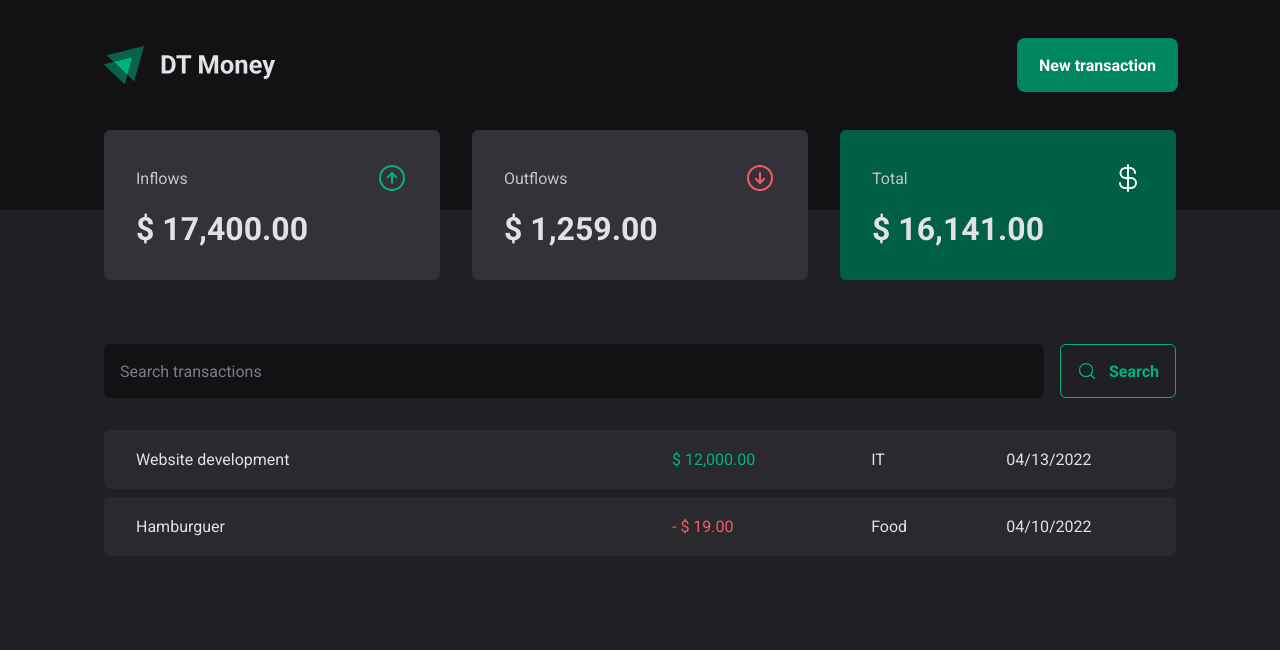
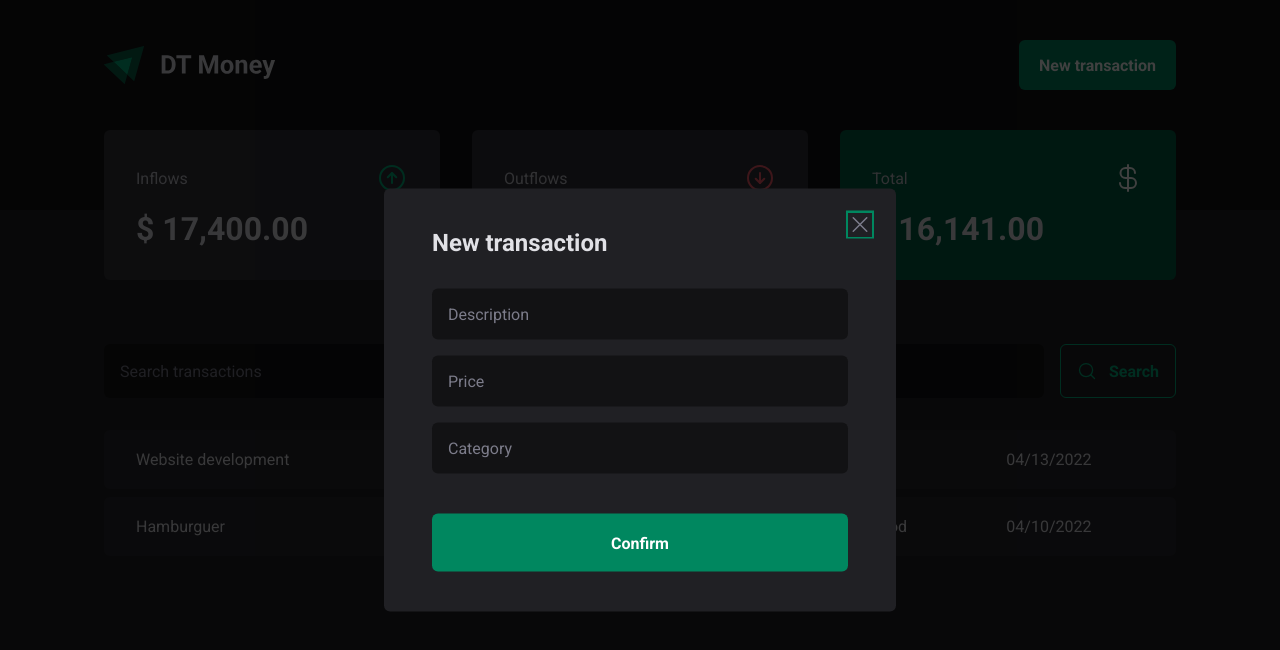
Before and after one commit to renatomarquesteles/ignite-03-dt-money, a React (Vite) app: page / in a window 1280 px wide. Both pictures are taken after a click on the button "New transaction". Shown: the top 650 px of the page. Built offline with nearby package versions, Linux system fonts and the light colour scheme.

Commit message:
feat: adds New Transaction Modal

```diff
--- a/package.json
+++ b/package.json
@@ -9,6 +9,7 @@
     "preview": "vite preview"
   },
   "dependencies": {
+    "@radix-ui/react-dialog": "^1.0.3",
     "phosphor-react": "^1.4.1",
     "react": "^18.2.0",
     "react-dom": "^18.2.0",
--- a/src/components/Header/index.tsx
+++ b/src/components/Header/index.tsx
@@ -1,4 +1,7 @@
+import * as Dialog from '@radix-ui/react-dialog';
+
 import logoImg from '../../assets/logo.svg';
+import { NewTransactionModal } from '../NewTransactionModal';
 
 import { Button, Container, Content } from './styles';
 
@@ -7,7 +10,14 @@
     <Container>
       <Content>
         <img src={logoImg} alt="" />
-        <Button type="button">New transaction</Button>
+
+        <Dialog.Root>
+          <Dialog.Trigger asChild>
+            <Button type="button">New transaction</Button>
+          </Dialog.Trigger>
+
+          <NewTransactionModal />
+        </Dialog.Root>
       </Content>
     </Container>
   );
--- /dev/null
+++ b/src/components/NewTransactionModal/index.tsx
@@ -0,0 +1,27 @@
+import * as Dialog from '@radix-ui/react-dialog';
+import { X } from 'phosphor-react';
+
+import { CloseButton, Content, Overlay } from './styles';
+
+export const NewTransactionModal = () => {
+  return (
+    <Dialog.Portal>
+      <Overlay />
+
+      <Content>
+        <Dialog.Title>New transaction</Dialog.Title>
+        <CloseButton>
+          <X size={24} />
+        </CloseButton>
+
+        <form>
+          <input type="text" placeholder="Description" required />
+          <input type="number" placeholder="Price" required />
+          <input type="text" placeholder="Category" required />
+
+          <button type="submit">Confirm</button>
+        </form>
+      </Content>
+    </Dialog.Portal>
+  );
+};
--- /dev/null
+++ b/src/components/NewTransactionModal/styles.ts
@@ -0,0 +1,71 @@
+import styled from 'styled-components';
+import * as Dialog from '@radix-ui/react-dialog';
+
+export const Overlay = styled(Dialog.Overlay)`
+  position: fixed;
+  width: 100vw;
+  height: 100vh;
+  height: 100dvh;
+  inset: 0;
+  background: rgba(0, 0, 0, 0.75);
+`;
+
+export const Content = styled(Dialog.Content)`
+  min-width: 32rem;
+  border-radius: 6px;
+  padding: 2.5rem 3rem;
+  background: ${(props) => props.theme['gray-800']};
+
+  position: fixed;
+  top: 50%;
+  left: 50%;
+  transform: translate(-50%, -50%);
+
+  form {
+    margin-top: 2rem;
+
+    display: flex;
+    flex-direction: column;
+    gap: 1rem;
+
+    input {
+      border-radius: 6px;
+      border: 0;
+      background: ${(props) => props.theme['gray-900']};
+      color: ${(props) => props.theme['gray-300']};
+      padding: 1rem;
+
+      &::placeholder {
+        color: ${(props) => props.theme['gray-500']};
+      }
+    }
+
+    button[type='submit'] {
+      height: 58px;
+      border: 0;
+      background: ${(props) => props.theme['green-500']};
+      color: ${(props) => props.theme.white};
+      font-weight: 700;
+      padding: 0 1.25rem;
+      border-radius: 6px;
+      margin-top: 1.5rem;
+      cursor: pointer;
+      transition: background-color 0.3s;
+
+      &:hover {
+        background: ${(props) => props.theme['green-700']};
+      }
+    }
+  }
+`;
+
+export const CloseButton = styled(Dialog.Close)`
+  position: absolute;
+  background: transparent;
+  border: 0;
+  top: 1.5rem;
+  right: 1.5rem;
+  line-height: 0;
+  color: ${(props) => props.theme['gray-500']};
+  cursor: pointer;
+`;
```
Also changed, not shown: 1 other file (tests, documents, lock files or other folders).
